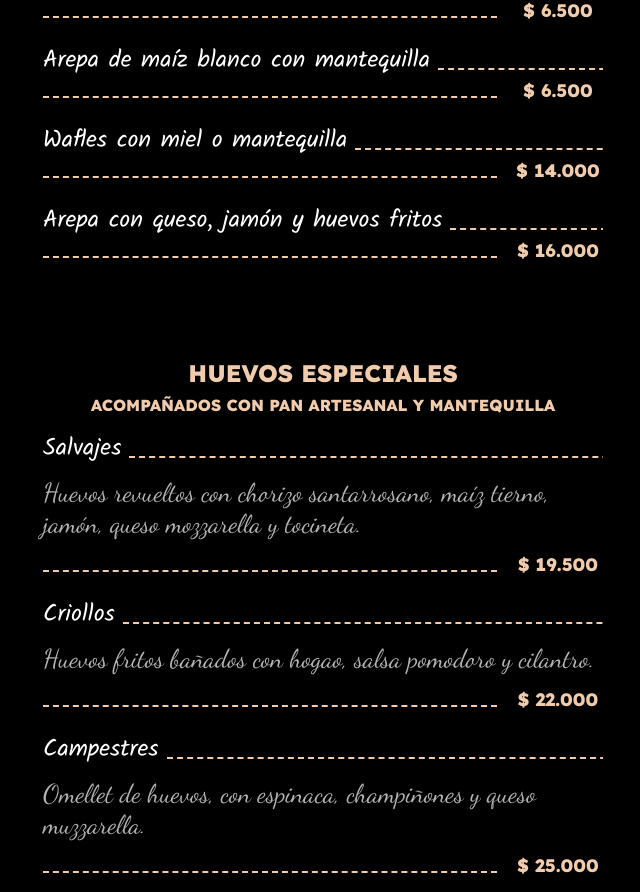
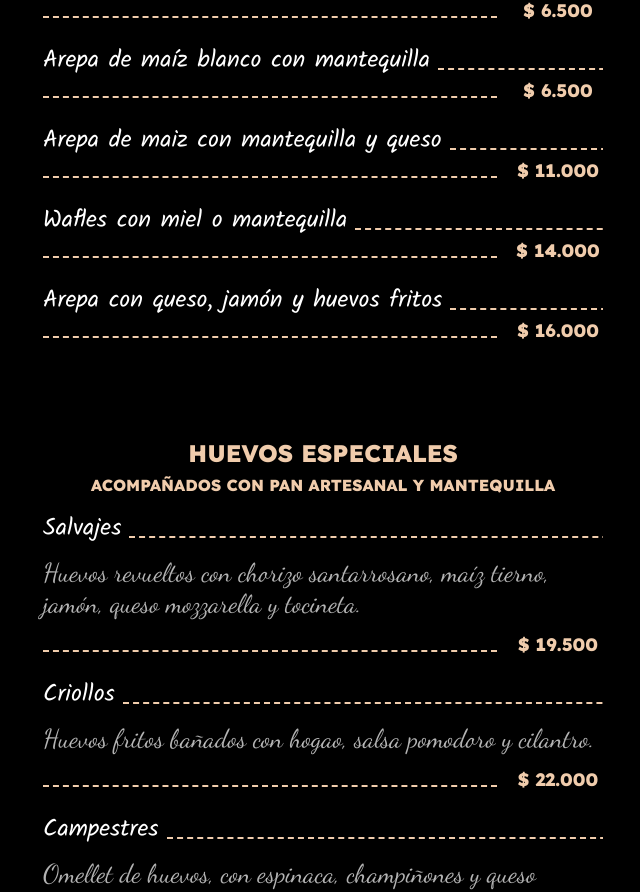
Before and after one commit to Naramatsu/PomaRosa, a React (Create React App) app: page / in a window 1280 px wide. Shown: the part 7537-8429 px from the top of the page, without its empty margins (317-957 px from the left). Built offline with nearby package versions, Linux system fonts and the light colour scheme.

Commit message:
some updates

```diff
--- a/src/data/breakfasts.js
+++ b/src/data/breakfasts.js
@@ -67,6 +67,13 @@ export const accompanimentsProducts = [
       [ENGLISH]: "White Corn Arepa with Butter",
     },
     hotPrice: "6.500",
+  },
+  {
+    name: {
+      [SPANISH]: "Arepa de maiz con mantequilla y queso",
+      [ENGLISH]: "Corn arepa with butter and cheese",
+    },
+    hotPrice: "11.000",
   },
   {
     name: {
```
